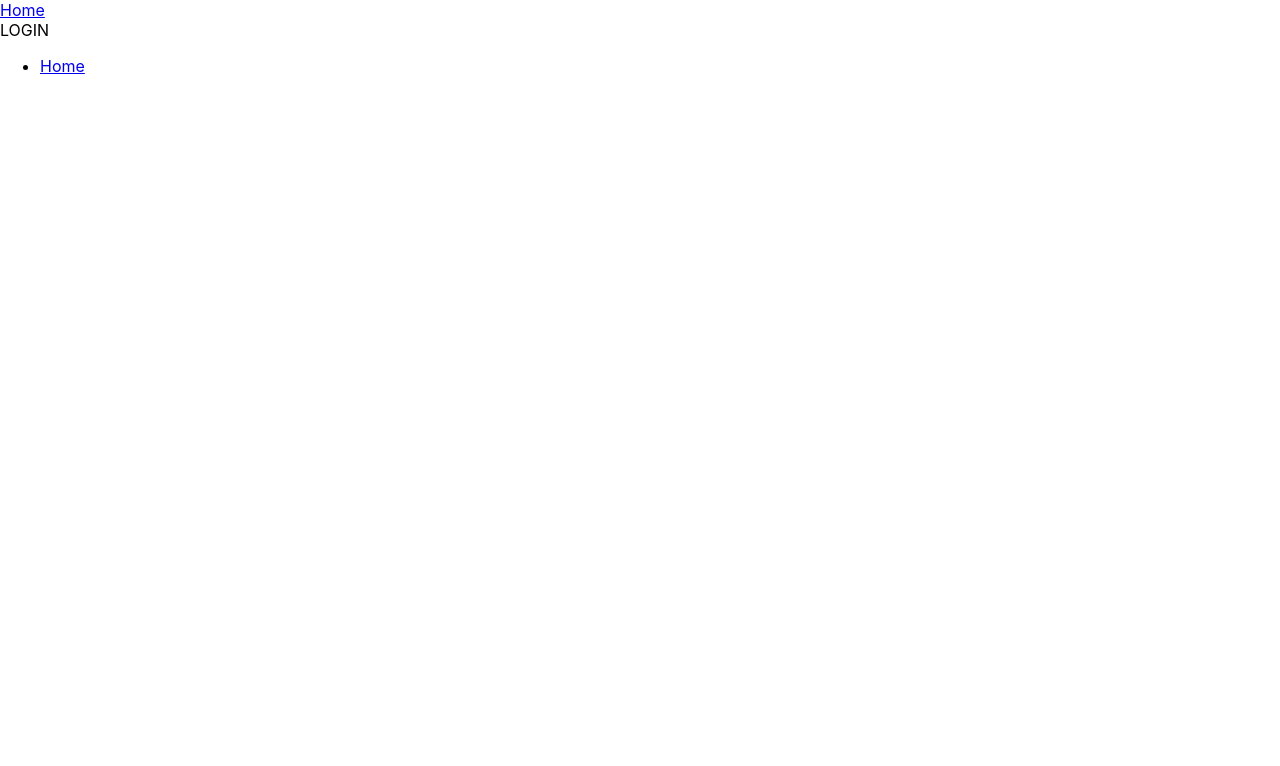
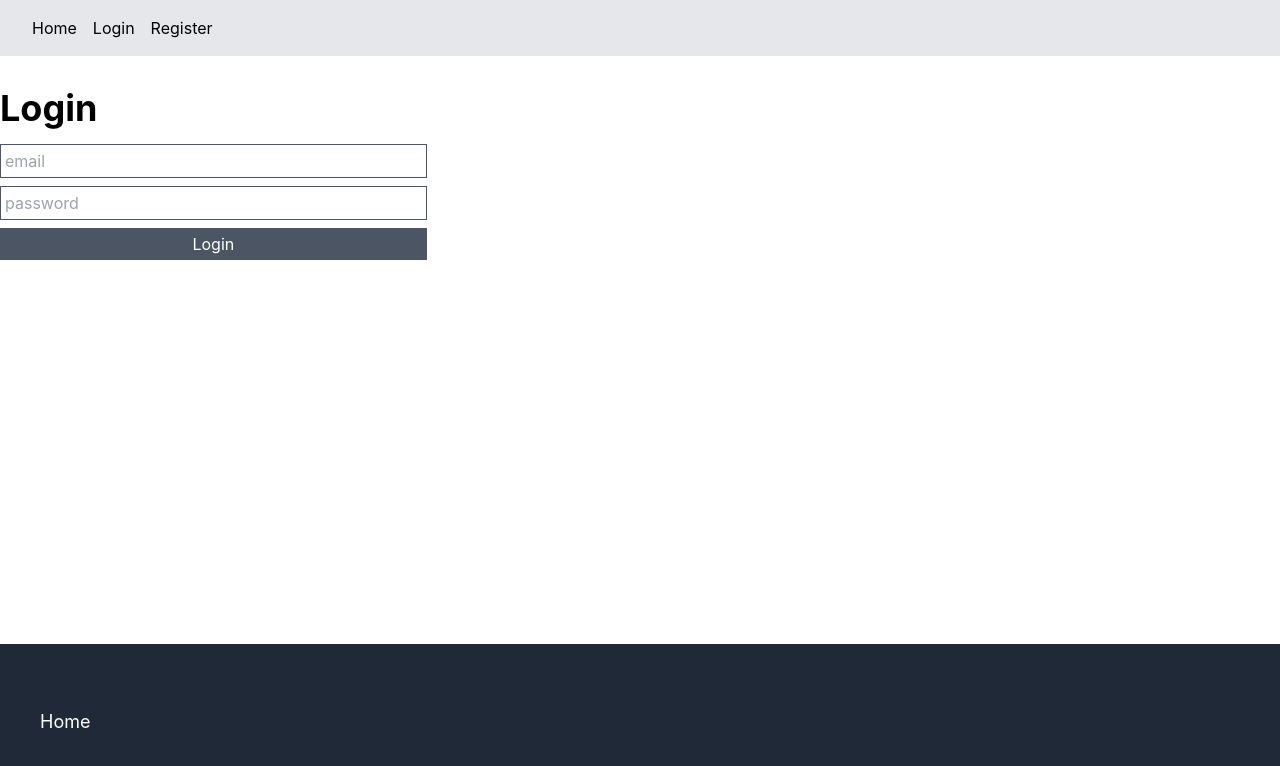
Before and after one commit to Kazimir42/kazi-place, a React (Create React App) app in the folder front/: page /login in a window 1280 px wide. Shown: the top 766 px of the page. Built offline with nearby package versions, Linux system fonts and the light colour scheme.

Commit message:
starting react view

```diff
--- a/front/package.json
+++ b/front/package.json
@@ -36,6 +36,9 @@
     ]
   },
   "devDependencies": {
-    "react-router-dom": "^6.3.0"
+    "autoprefixer": "^10.4.7",
+    "postcss": "^8.4.14",
+    "react-router-dom": "^6.3.0",
+    "tailwindcss": "^3.0.24"
   }
 }
--- /dev/null
+++ b/front/postcss.config.js
@@ -0,0 +1,6 @@
+module.exports = {
+  plugins: {
+    tailwindcss: {},
+    autoprefixer: {},
+  },
+}
--- a/front/src/App.js
+++ b/front/src/App.js
@@ -1,7 +1,5 @@
-import logo from './logo.svg';
 import './App.css';
 import {BrowserRouter, Route, Routes} from "react-router-dom";
-import {useState, useEffect} from 'react'
 import Header from "./partials/Header";
 import Footer from "./partials/Footer";
 import Home from "./pages/Home";
@@ -10,18 +8,19 @@ import Login from "./pages/Login";
 
 function App() {
     return (
-      <div className="min-h-screen bg-background">
+        <div className="min-h-screen bg-background flex flex-col">
             <BrowserRouter>
-            <Header />
+                <Header/>
+                <div className="container mx-auto mt-8">
                     <Routes>
-              <Route path="/" exact element={<Home />}/>
-              <Route path="/register" exact element={<Register />}/>
-              <Route path="/login" element={<Login />} />
+                        <Route path="/" exact element={<Home/>}/>
+                        <Route path="/register" exact element={<Register/>}/>
+                        <Route path="/login" element={<Login/>}/>
                     </Routes>
-            <Footer />
+                </div>
+                <Footer/>
             </BrowserRouter>
         </div>
     );
 }
-
 export default App;
--- a/front/src/index.css
+++ b/front/src/index.css
@@ -1,3 +1,7 @@
+@tailwind base;
+@tailwind components;
+@tailwind utilities;
+
 body {
   margin: 0;
   font-family: -apple-system, BlinkMacSystemFont, 'Segoe UI', 'Roboto', 'Oxygen',
--- a/front/src/pages/Login.js
+++ b/front/src/pages/Login.js
@@ -1,11 +1,29 @@
-import {useEffect} from "react";
+import {useEffect, useState} from "react";
 
 function Login() {
+    const [email, setEmail] = useState('');
+    const [password, setPassword] = useState('');
 
     useEffect(() => {
     }, [])
 
+    function handleSubmit(event) {
+
+        console.log(email + ':' + password)
+
+        event.preventDefault();
+    }
+
     return (
-        <div>LOGIN</div>
+        <div>
+            <h1 className="text-4xl font-bold">Login</h1>
+            <div className="mt-4">
+                <form className="flex flex-col gap-2 w-1/3" onSubmit={handleSubmit}>
+                    <input type="email" className="border border-gray-600 p-1" placeholder="email" onChange={ (e) => setEmail(e.target.value) } />
+                    <input type="password" className="border border-gray-600 p-1" placeholder="password" onChange={ (e) => setPassword(e.target.value) } />
+                    <button className="bg-gray-600 text-white p-1">Login</button>
+                </form>
+            </div>
+        </div>
     );
 }export default Login;
--- a/front/src/pages/Register.js
+++ b/front/src/pages/Register.js
@@ -1,11 +1,28 @@
-import {useEffect} from "react";
+import {useEffect, useState} from "react";
 
 function Register() {
+    const [email, setEmail] = useState('');
+    const [password, setPassword] = useState('');
 
     useEffect(() => {
     }, [])
 
+    function handleSubmit(event) {
+
+        console.log(email + ':' + password)
+
+        event.preventDefault();
+    }
     return (
-        <div>REGISTER</div>
+        <div>
+            <h1 className="text-4xl font-bold">Register</h1>
+            <div className="mt-4">
+                <form className="flex flex-col gap-2 w-1/3" onSubmit={handleSubmit}>
+                    <input type="email" className="border border-gray-600 p-1" placeholder="email" onChange={ (e) => setEmail(e.target.value) } />
+                    <input type="password" className="border border-gray-600 p-1" placeholder="password" onChange={ (e) => setPassword(e.target.value) } />
+                    <button className="bg-gray-600 text-white p-1">Register</button>
+                </form>
+            </div>
+        </div>
     );
 }export default Register;
--- a/front/src/partials/Footer.js
+++ b/front/src/partials/Footer.js
@@ -3,7 +3,7 @@ import {Link} from "react-router-dom";
 function Footer() {
 
     return(
-        <footer className="py-16 px-2 mt-auto bg-dark-background">
+        <footer className="py-16 px-2 mt-auto bg-gray-800">
             <div className="container mx-auto flex px-8 flex-row justify-between text-lg">
 
                 <ul>
--- a/front/src/partials/Header.js
+++ b/front/src/partials/Header.js
@@ -3,15 +3,18 @@ import {Link} from "react-router-dom";
 function Header() {
 
     return (
-        <header className="py-4 px-8 absolute w-full">
-            <div className="flex flex-row mx-auto container justify-between items-center">
+        <header className="py-4 px-8 w-full bg-gray-200 ">
+            <div className="flex flex-row mx-auto container gap-4 items-center">
                 <Link to="/">
                     Home
                 </Link>
-                <div className="flex flex-row items-center gap-8">
-                    <div className="flex flex-row items-center gap-4">
-                    </div>
-                </div>
+                <Link to="/login">
+                    Login
+                </Link>
+                <Link to="/register">
+                    Register
+                </Link>
+
             </div>
         </header>
     )
--- /dev/null
+++ b/front/tailwind.config.js
@@ -0,0 +1,9 @@
+module.exports = {
+  content: [
+    "./src/**/*.{js,jsx,ts,tsx}",
+  ],
+  theme: {
+    extend: {},
+  },
+  plugins: [],
+}
```
Also changed, not shown: 1 other file (tests, documents, lock files or other folders). Lines whose indentation alone changed are shown as unchanged.
